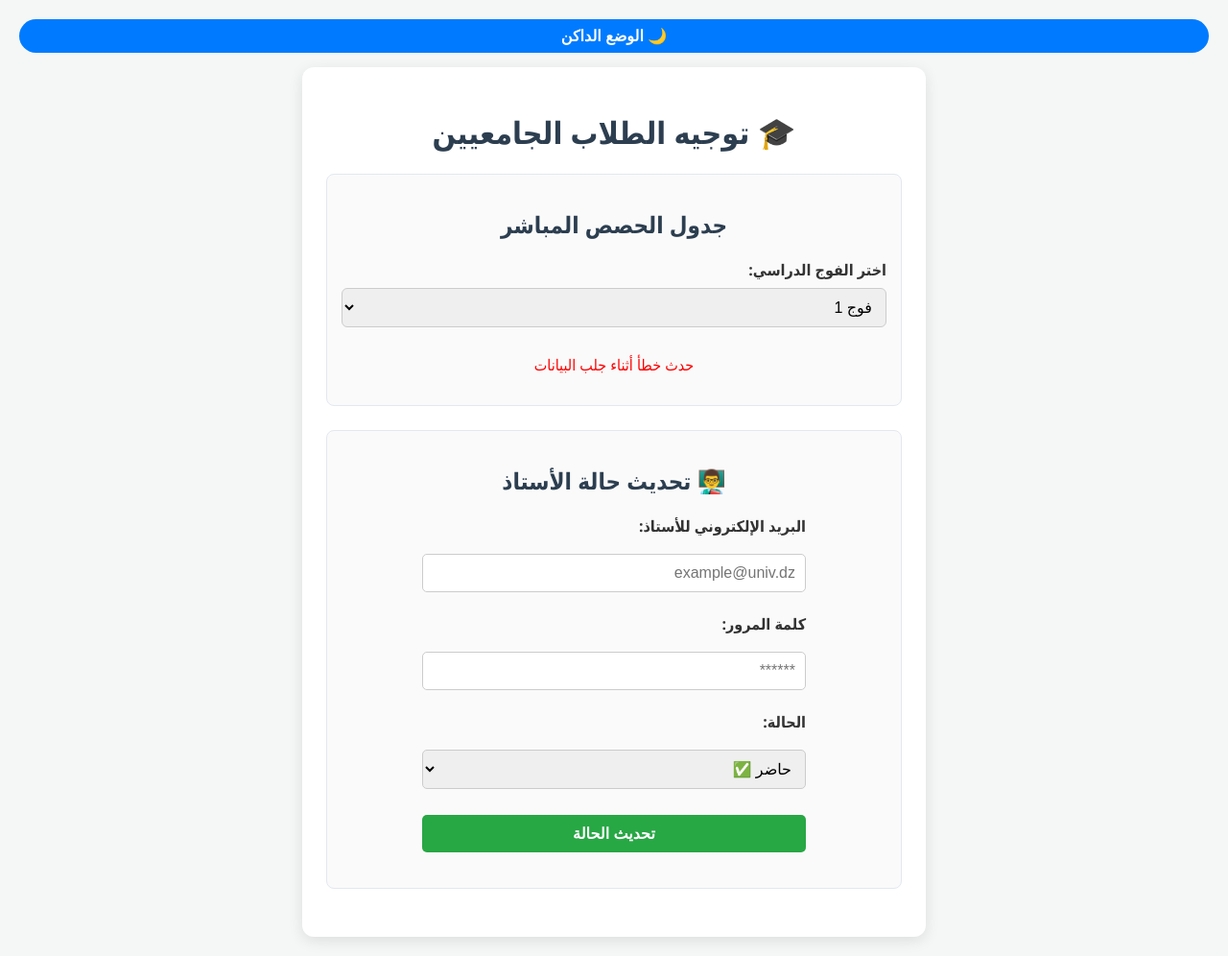
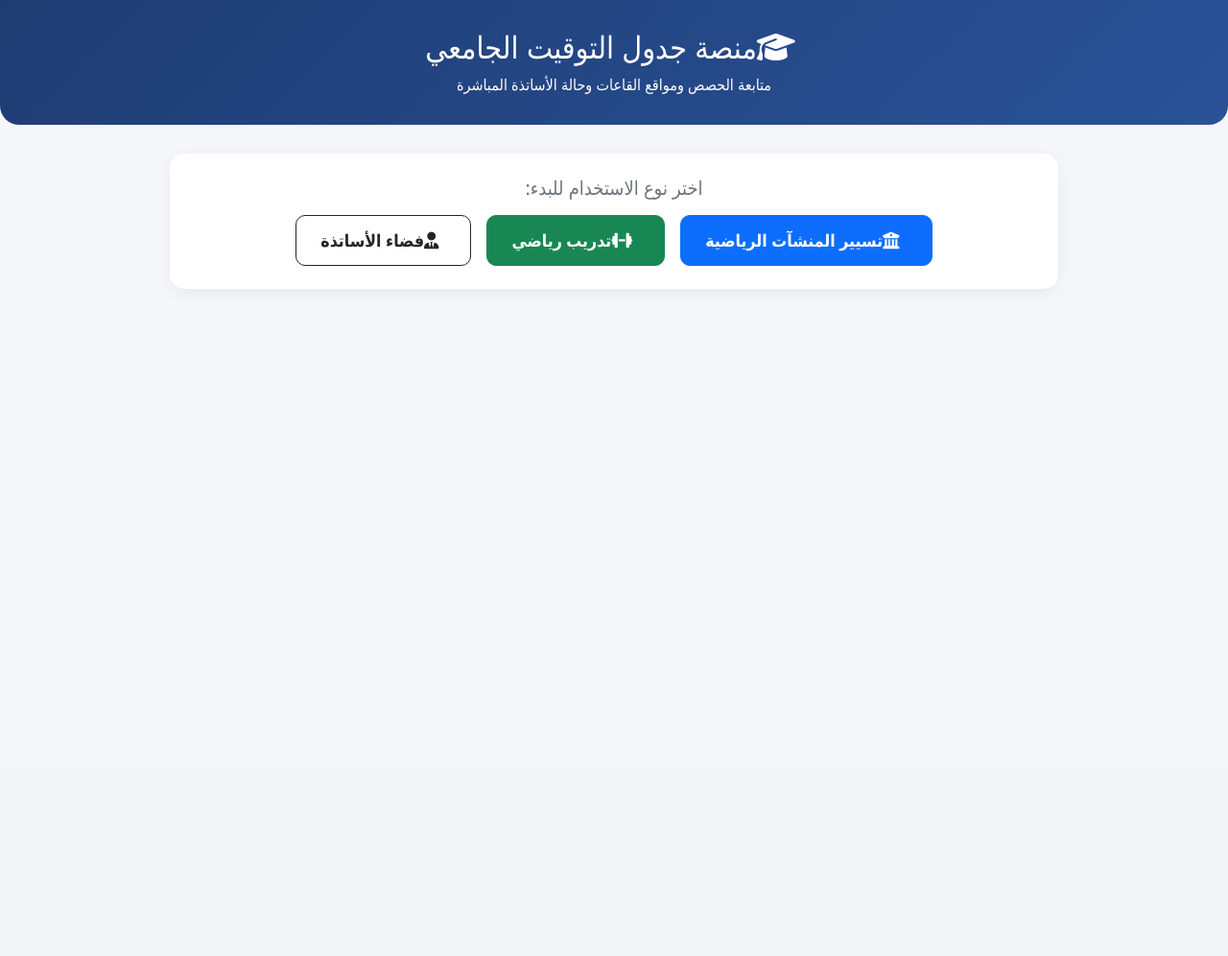
Before and after one commit to abde49166-beep/timetable-app, a Flask app: page / in a window 1280 px wide. Shown: the whole page at 96% size. After the commit the page ends 301 px from the top, so only its background shows below. Run offline with Flask 3, Linux system fonts and the light colour scheme; data that the repository does not hold is empty.

Commit message:
Update index.html

```diff
--- a/templates/index.html
+++ b/templates/index.html
@@ -3,312 +3,261 @@
 <head>
     <meta charset="UTF-8">
     <meta name="viewport" content="width=device-width, initial-scale=1.0">
-    <title>تطبيق توجيه الطلاب الجامعيين</title>
+    <title>جدول التوقيت والأساتذة</title>
+    <!-- Bootstrap 5 CSS -->
+    <link href="https://cdn.jsdelivr.net/npm/bootstrap@5.3.0/dist/css/bootstrap.min.css" rel="stylesheet">
+    <!-- FontAwesome Icons -->
+    <link rel="stylesheet" href="https://cdnjs.cloudflare.com/ajax/libs/font-awesome/6.4.0/css/all.min.css">
     <style>
         body {
+            background-color: #f4f6f9;
             font-family: 'Segoe UI', Tahoma, Geneva, Verdana, sans-serif;
-            background-color: #f4f7f6;
-            margin: 0;
-            padding: 20px;
-            color: #333;
         }
-/* تنسيقات الوضع الداكن الشاملة */
-body.dark-mode {
-    background-color: #121212 !important;
-    color: #ffffff !important;
+        .header-bg {
+            background: linear-gradient(135deg, #1e3c72 0%, #2a5298 100%);
+            color: white;
+            padding: 30px 0;
+            border-bottom-left-radius: 20px;
+            border-bottom-right-radius: 20px;
+            margin-bottom: 30px;
         }
-
-body.dark-mode .container,
-body.dark-mode .section,
-body.dark-mode div[class*="card"],
-body.dark-mode fieldset,
-body.dark-mode form {
-    background-color: #1e1e1e !important;
-    color: #ffffff !important;
-    border-color: #333333 !important;
-    box-shadow: 0 4px 15px rgba(0, 0, 0, 0.5) !important;
+        .card-custom {
+            border: none;
+            border-radius: 15px;
+            box-shadow: 0 4px 15px rgba(0,0,0,0.05);
+            transition: transform 0.2s;
         }
-
-body.dark-mode h1,
-body.dark-mode h2,
-body.dark-mode h3,
-body.dark-mode label,
-body.dark-mode p,
-body.dark-mode span {
-    color: #e0e0e0 !important;
+        .card-custom:hover {
+            transform: translateY(-3px);
         }
-
-body.dark-mode select,
-body.dark-mode input,
-body.dark-mode textarea {
-    background-color: #2a2a2a !important;
-    color: #ffffff !important;
-    border: 1px solid #444444 !important;
+        .badge-present {
+            background-color: #28a745;
+            color: white;
         }
-
-body.dark-mode div[style*="background"] {
-    background-color: #252525 !important;
-    color: #ffffff !important;
+        .badge-absent {
+            background-color: #dc3545;
+            color: white;
         }
-
-body.dark-mode th {
-    background-color: #2c2c2c !important;
-    color: #00d4ff !important;
-}
-
-body.dark-mode td {
-    border-color: #333 !important;
-}
-        .container {
-            max-width: 600px;
-            margin: 0 auto;
-            background: #ffffff;
-            padding: 25px;
-            border-radius: 12px;
-            box-shadow: 0 4px 15px rgba(0,0,0,0.1);
-        }
-        h1, h2 {
-            text-align: center;
-            color: #2c3e50;
-        }
-        .section {
-            margin-bottom: 25px;
-            padding: 15px;
-            border: 1px solid #e2e8f0;
-            border-radius: 8px;
-            background-color: #fafafa;
-        }
-        label {
-            font-weight: bold;
-            display: block;
-            margin-bottom: 8px;
-        }
-        select, input, button {
-            width: 100%;
-            padding: 10px;
-            margin-bottom: 12px;
-            border: 1px solid #ccc;
-            border-radius: 6px;
-            box-sizing: border-box;
-            font-size: 16px;
-        }
-        button {
-            background-color: #3498db;
-            color: white;
-            font-weight: bold;
-            cursor: pointer;
-            border: none;
-            transition: background 0.3s;
-        }
-        button:hover {
-            background-color: #2980b9;
-        }
-        .card {
-            background: #e8f4f8;
-            border-right: 5px solid #3498db;
-            padding: 15px;
-            border-radius: 6px;
-            margin-top: 15px;
-        }
-        .status-present {
-            color: #27ae60;
-            font-weight: bold;
-        }
-        .status-absent {
-            color: #e74c3c;
+        .btn-specialty {
+            padding: 12px 25px;
+            font-size: 1.1rem;
+            border-radius: 10px;
             font-weight: bold;
         }
     </style>
 </head>
 <body>
-<button id="theme-toggle" onclick="toggleDarkMode()" style="padding: 8px 16px; cursor: pointer; border-radius: 20px; border: none; background-color: #007bff; color: white; margin-bottom: 15px;">
-    🌙 الوضع الداكن
+
+    <div class="header-bg text-center">
+        <h2><i class="fa-solid fa-graduation-cap me-2"></i>منصة جدول التوقيت الجامعي</h2>
+        <p class="mb-0">متابعة الحصص ومواقع القاعات وحالة الأساتذة المباشرة</p>
+    </div>
+
+    <div class="container mb-5">
+        <!-- قسم اختيار التخصص أو دخول الأستاذ -->
+        <div class="row justify-content-center mb-4">
+            <div class="col-md-10 text-center">
+                <div class="card card-custom p-4">
+                    <h5 class="mb-3 text-secondary">اختر نوع الاستخدام للبدء:</h5>
+                    <div class="d-flex justify-content-center gap-3 flex-wrap">
+                        <button onclick="selectSpecialty('تسيير المنشآت الرياضية')" class="btn btn-primary btn-specialty">
+                            <i class="fa-solid fa-building-columns me-2"></i>تسيير المنشآت الرياضية
                         </button>
-<div class="container">
-    <h1>🎓 توجيه الطلاب الجامعيين</h1>
-
-    <!-- قسم الطلاب -->
-    <div class="section">
-        <h2>جدول الحصص المباشر</h2>
-        <label for="groupSelect">اختر الفوج الدراسي:</label>
-        <select id="groupSelect" onchange="fetchSession()">
-            <option value="فوج 1">فوج 1</option>
-            <option value="فوج 2">فوج 2</option>
-        </select>
-
-        <div id="sessionResult">
-            <p style="text-align:center;">جاري تحميل البيانات...</p>
+                        <button onclick="selectSpecialty('تدريب رياضي')" class="btn btn-success btn-specialty">
+                            <i class="fa-solid fa-dumbbell me-2"></i>تدريب رياضي
+                        </button>
+                        <button class="btn btn-outline-dark btn-specialty" data-bs-toggle="modal" data-bs-target="#profModal">
+                            <i class="fa-solid fa-user-tie me-2"></i>فضاء الأساتذة
+                        </button>
+                    </div>
+                </div>
             </div>
         </div>
 
-    <!-- قسم الأساتذة -->
-<div class="section">
-    <h2>👨‍🏫 تحديث حالة الأستاذ</h2>
-    <div style="display: flex; flex-direction: column; gap: 10px; max-width: 400px; margin: auto;">
-        <label for="profEmail">البريد الإلكتروني للأستاذ:</label>
-        <input type="email" id="profEmail" placeholder="example@univ.dz" style="padding: 10px; border-radius: 5px; border: 1px solid #ccc;">
+        <!-- ملخص الحصة القادمة -->
+        <div id="nextClassContainer" class="row justify-content-center mb-4 d-none">
+            <div class="col-md-10">
+                <div class="card border-primary card-custom p-3 bg-white">
+                    <div class="d-flex justify-content-between align-items-center">
+                        <div>
+                            <span class="badge bg-primary mb-2">الحصة القادمة/الحالية</span>
+                            <h4 id="nextSubject" class="text-dark mb-1">--</h4>
+                            <p id="nextDetails" class="text-muted mb-0">--</p>
+                        </div>
+                        <div id="nextMapBtn"></div>
+                    </div>
+                </div>
+            </div>
+        </div>
 
-        <!-- حقل كلمة المرور جديد -->
-        <label for="profPassword">كلمة المرور:</label>
-        <input type="password" id="profPassword" placeholder="******" style="padding: 10px; border-radius: 5px; border: 1px solid #ccc;">
+        <!-- جدول الحصص -->
+        <div id="scheduleContainer" class="row justify-content-center d-none">
+            <div class="col-md-10">
+                <div class="card card-custom p-4">
+                    <h4 id="selectedTitle" class="text-center mb-4 text-primary"></h4>
+                    <div class="table-responsive">
+                        <table class="table table-hover align-middle text-center">
+                            <thead class="table-light">
+                                <tr>
+                                    <th>الفوج</th>
+                                    <th>اليوم</th>
+                                    <th>المادة</th>
+                                    <th>الأستاذ</th>
+                                    <th>التوقيت</th>
+                                    <th>المكان (Google Maps)</th>
+                                    <th>حالة الأستاذ</th>
+                                </tr>
+                            </thead>
+                            <tbody id="scheduleBody">
+                                <!-- سيتم ملؤه بالبيانات ديناميكياً -->
+                            </tbody>
+                        </table>
+                    </div>
+                </div>
+            </div>
+        </div>
+    </div>
 
-        <label for="profStatusSelect">الحالة:</label>
-        <select id="profStatusSelect" style="padding: 10px; border-radius: 5px; border: 1px solid #ccc;">
+    <!-- نافذة دخول الأستاذ Modal -->
+    <div class="modal fade" id="profModal" tabindex="-1">
+        <div class="modal-dialog">
+            <div class="modal-content">
+                <div class="modal-header">
+                    <h5 class="modal-title"><i class="fa-solid fa-user-lock me-2"></i>تسجيل دخول الأستاذ</h5>
+                    <button type="button" class="btn-close" data-bs-dismiss="modal"></button>
+                </div>
+                <div class="modal-body">
+                    <form id="profForm">
+                        <div class="mb-3">
+                            <label class="form-label">البريد الإلكتروني</label>
+                            <input type="email" id="profEmail" class="form-control" placeholder="example@univ.dz" required>
+                        </div>
+                        <div class="mb-3">
+                            <label class="form-label">كلمة المرور</label>
+                            <input type="password" id="profPassword" class="form-control" required>
+                        </div>
+                        <div class="mb-3">
+                            <label class="form-label">تحديث الحالة</label>
+                            <select id="profStatus" class="form-select">
                                 <option value="حاضر">حاضر ✅</option>
                                 <option value="غائب">غائب ❌</option>
                             </select>
-
-        <button onclick="updateProfStatus()" style="padding: 10px; background-color: #28a745; color: white; border: none; border-radius: 5px; cursor: pointer; font-weight: bold; margin-top: 5px;">
-            تحديث الحالة
-        </button>
                         </div>
-    <div id="updateMsg" style="text-align: center; margin-top: 10px; font-weight: bold;"></div>
+                        <button type="submit" class="btn btn-primary w-100">تحديث الحالة الآن</button>
+                    </form>
+                    <div id="profAlert" class="mt-3"></div>
+                </div>
+            </div>
         </div>
     </div>
 
+    <!-- Bootstrap JS & Scripts -->
+    <script src="https://cdn.jsdelivr.net/npm/bootstrap@5.3.0/dist/js/bootstrap.bundle.min.js"></script>
     <script>
-    async function fetchSession() {
-        const group = document.getElementById('groupSelect').value;
-        const resultDiv = document.getElementById('sessionResult');
-        resultDiv.innerHTML = "<p style='text-align:center;'>جاري التحقق من الجدول...</p>";
+        let fullSchedule = [];
+        let professorsMap = {};
 
+        // جلب البيانات فور تحميل الصفحة
+        async function loadData() {
             try {
-            const response = await fetch(`/api/get-current-session?group=${encodeURIComponent(group)}`);
-            const data = await response.json();
-
-            if (data.session) {
-                const statusClass = data.session.prof_status === 'حاضر' ? 'status-present' : 'status-absent';
-                resultDiv.innerHTML = `
-                    <div class="card">
-                        <h3>📖 المادة: ${data.session.subject}</h3>
-                        <p>📍 <strong>المكان:</strong> ${data.session.location}</p>
-                        <p>⏰ <strong>التوقيت:</strong> من ${data.session.start} إلى ${data.session.end}</p>
-                        <p>👨‍🏫 <strong>حالة الأستاذ:</strong> <span class="${statusClass}">${data.session.prof_status}</span></p>
-                    </div>
-                `;
-            } else {
-                resultDiv.innerHTML = `<p style='text-align:center; color: #7f8c8d;'>لا توجد حصة حالية لهذا الفوج في الوقت الحالي (${data.day} - ${data.time}).</p>`;
+                const res = await fetch('/api/schedule');
+                const data = await res.json();
+                if (data.success) {
+                    fullSchedule = data.schedule;
+                    professorsMap = data.professors;
                 }
-        } catch (error) {
-            resultDiv.innerHTML = "<p style='text-align:center; color:red;'>حدث خطأ أثناء جلب البيانات.</p>";
+            } catch (err) {
+                console.error("خطأ في جلب البيانات:", err);
             }
         }
 
-    async function updateStatus() {
-        const email = document.getElementById('profEmail').value;
-        const status = document.getElementById('profStatus').value;
-        const msg = document.getElementById('updateMessage');
-
-        if (!email) {
-            msg.style.color = "red";
-            msg.innerText = "يرجى إدخال البريد الإلكتروني";
-            return;
+        // إيجاد حالة الأستاذ بناءً على اسمه في الجدول
+        function getProfStatus(profName) {
+            for (let email in professorsMap) {
+                // المطابقة استناداً لنهاية الاسم/اللقب
+                if (email.includes("hamani") && profName.includes("حماني")) return professorsMap[email];
+                if (email.includes("aittahar") && profName.includes("أيت طاهر")) return professorsMap[email];
+                if (email.includes("haddach") && profName.includes("حداش")) return professorsMap[email];
+                if (email.includes("toutaoui") && profName.includes("طوطاوي")) return professorsMap[email];
+                if (email.includes("zaoui") && profName.includes("زاوي")) return professorsMap[email];
+            }
+            return "حاضر";
         }
 
-        msg.style.color = "black";
-        msg.innerText = "جاري التحديث...";
+        // عرض جدول التخصص المختار
+        function selectSpecialty(spec) {
+            document.getElementById('selectedTitle').innerText = "جدول توقيت تخصص: " + spec;
+            document.getElementById('scheduleContainer').classList.remove('d-none');
 
-        try {
-            const response = await fetch('/api/update-status', {
-                method: 'POST',
-                headers: {'Content-Type': 'application/json'},
-                body: JSON.stringify({ email: email, status: status })
+            const filtered = fullSchedule.filter(item => item.specialty.includes(spec));
+            const tbody = document.getElementById('scheduleBody');
+            tbody.innerHTML = '';
+
+            filtered.forEach(item => {
+                const status = getProfStatus(item.prof);
+                const badgeClass = status === 'حاضر' ? 'badge-present' : 'badge-absent';
+
+                tbody.innerHTML += `
+                    <tr>
+                        <td><span class="badge bg-secondary">${item.group}</span></td>
+                        <td>${item.day}</td>
+                        <td class="fw-bold">${item.subject}</td>
+                        <td>${item.prof}</td>
+                        <td>${item.startTime} - ${item.endTime}</td>
+                        <td>
+                            <a href="${item.mapUrl}" target="_blank" class="btn btn-sm btn-outline-danger">
+                                <i class="fa-solid fa-location-dot me-1"></i>${item.room}
+                            </a>
+                        </td>
+                        <td><span class="badge ${badgeClass}">${status}</span></td>
+                    </tr>
+                `;
             });
 
-            const data = await response.json();
-            if (data.success) {
-                msg.style.color = "green";
-                msg.innerText = "تم تحديث الحالة بنجاح في Google Sheets!";
-                fetchSession();
-            } else {
-                msg.style.color = "red";
-                msg.innerText = "حدث خطأ في التحديث.";
-            }
-        } catch (error) {
-            msg.style.color = "red";
-            msg.innerText = "فشل الاتصال بالسيرفر.";
+            if (filtered.length > 0) {
+                const next = filtered[0]; // عرض أول حصة كحصة قادمة كمثال
+                document.getElementById('nextClassContainer').classList.remove('d-none');
+                document.getElementById('nextSubject').innerText = next.subject + " (" + next.group + ")";
+                document.getElementById('nextDetails').innerText = `الأستاذ: ${next.prof} | التوقيت: ${next.startTime} - ${next.endTime} | المكان: ${next.room}`;
+                document.getElementById('nextMapBtn').innerHTML = `
+                    <a href="${next.mapUrl}" target="_blank" class="btn btn-danger">
+                        <i class="fa-solid fa-map-location-dot me-2"></i>فتح في Maps
+                    </a>
+                `;
             }
         }
 
-    fetchSession();
-</script>
- <script>
-    // تفعيل وتذكر الوضع الداكن
-    if (localStorage.getItem('theme') === 'dark') {
-        document.body.classList.add('dark-mode');
-        const btn = document.getElementById('theme-toggle');
-        if (btn) btn.innerText = '☀️ الوضع الفاتح';
+        // تحديث حالة الأستاذ
+        document.getElementById('profForm').addEventListener('submit', async (e) => {
+            e.preventDefault();
+            const email = document.getElementById('profEmail').value;
+            const password = document.getElementById('profPassword').value;
+            const status = document.getElementById('profStatus').value;
+            const alertDiv = document.getElementById('profAlert');
+
+            alertDiv.innerHTML = '<div class="alert alert-info">جاري التحديث...</div>';
+
+            try {
+                const res = await fetch('/api/update-status', {
+                    method: 'POST',
+                    headers: { 'Content-Type': 'application/json' },
+                    body: JSON.stringify({ email, password, status })
+                });
+                const data = await res.json();
+
+                if (data.success) {
+                    alertDiv.innerHTML = `<div class="alert alert-success">${data.message}</div>`;
+                    await loadData(); // إعادة تحميل البيانات
+                } else {
+                    alertDiv.innerHTML = `<div class="alert alert-danger">${data.message}</div>`;
                 }
-
-    function toggleDarkMode() {
-        const body = document.body;
-        const btn = document.getElementById('theme-toggle');
-        body.classList.toggle('dark-mode');
-
-        if (body.classList.contains('dark-mode')) {
-            localStorage.setItem('theme', 'dark');
-            if (btn) btn.innerText = '☀️ الوضع الفاتح';
-        } else {
-            localStorage.setItem('theme', 'light');
-            if (btn) btn.innerText = '🌙 الوضع الداكن';
+            } catch (err) {
+                alertDiv.innerHTML = '<div class="alert alert-danger">حدث خطأ أثناء الاتصال بالسيرفر</div>';
             }
-    }
-
-    // جلب وتنسيق جميع حصص اليوم (الحالية والقادمة)
-    function fetchSession() {
-        const groupSelect = document.getElementById('groupSelect');
-        const container = document.getElementById('sessionResult');
-
-        if (!groupSelect || !container) return;
-        const group = groupSelect.value;
-
-        fetch(`/api/get-current-session?group=${encodeURIComponent(group)}`)
-            .then(response => response.json())
-            .then(data => {
-                if (!data || data.length === 0 || data.error) {
-                    container.innerHTML = '<p style="text-align:center; padding:10px;">لا توجد حصص متبقية لهذا الفوج اليوم ☕</p>';
-                    return;
-                }
-
-                const sessions = Array.isArray(data) ? data : [data];
-                let htmlContent = '';
-
-                sessions.forEach((session, index) => {
-                    const isCurrent = index === 0;
-
-                    htmlContent += `
-                        <div style="
-                            padding: 15px;
-                            margin-bottom: 15px;
-                            border-radius: 10px;
-                            border-right: 5px solid ${isCurrent ? '#28a745' : '#007bff'};
-                            background-color: ${isCurrent ? 'rgba(40, 167, 69, 0.1)' : 'rgba(0, 123, 255, 0.05)'};">
-
-                            <div style="font-weight: bold; margin-bottom: 8px;">
-                                ${isCurrent ? '🔴 الحصة الحالية:' : '📅 الحصة القادمة:'}
-                            </div>
-                            <div>📖 المادة: ${session.subject || 'غير محدد'}</div>
-                            <div>📍 المكان: ${session.location || 'غير محدد'}</div>
-                            <div>⏰ التوقيت: من ${session.start || ''} إلى ${session.end || ''}</div>
-                            <div>👨‍🏫 حالة الأستاذ:
-                                <span style="color: ${session.prof_status === 'حاضر' ? '#28a745' : '#dc3545'}; font-weight: bold;">
-                                    ${session.prof_status || 'حاضر'}
-                                </span>
-                            </div>
-                        </div>
-                    `;
         });
 
-                container.innerHTML = htmlContent;
-            })
-            .catch(err => {
-                console.error('Error:', err);
-                container.innerHTML = '<p style="text-align:center; color:red;">حدث خطأ أثناء جلب البيانات</p>';
-            });
-    }
-
-    // تشغيل الدالة تلقائياً عند تحميل الصفحة
-    document.addEventListener('DOMContentLoaded', fetchSession);
+        // تشغيل التحميل الأولي
+        window.onload = loadData;
     </script>
 </body>
 </html>
```
Lines whose indentation alone changed are shown as unchanged.
